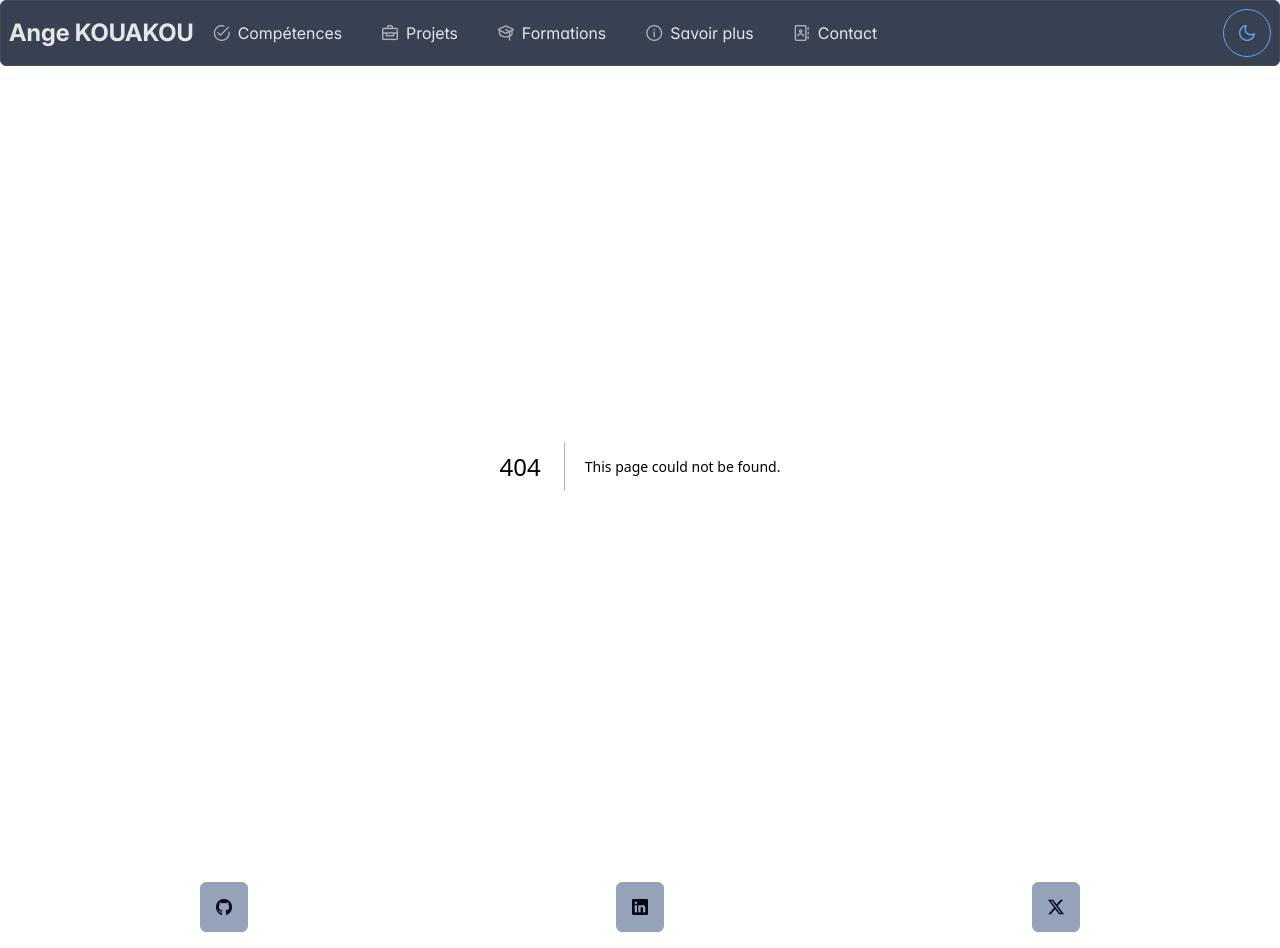
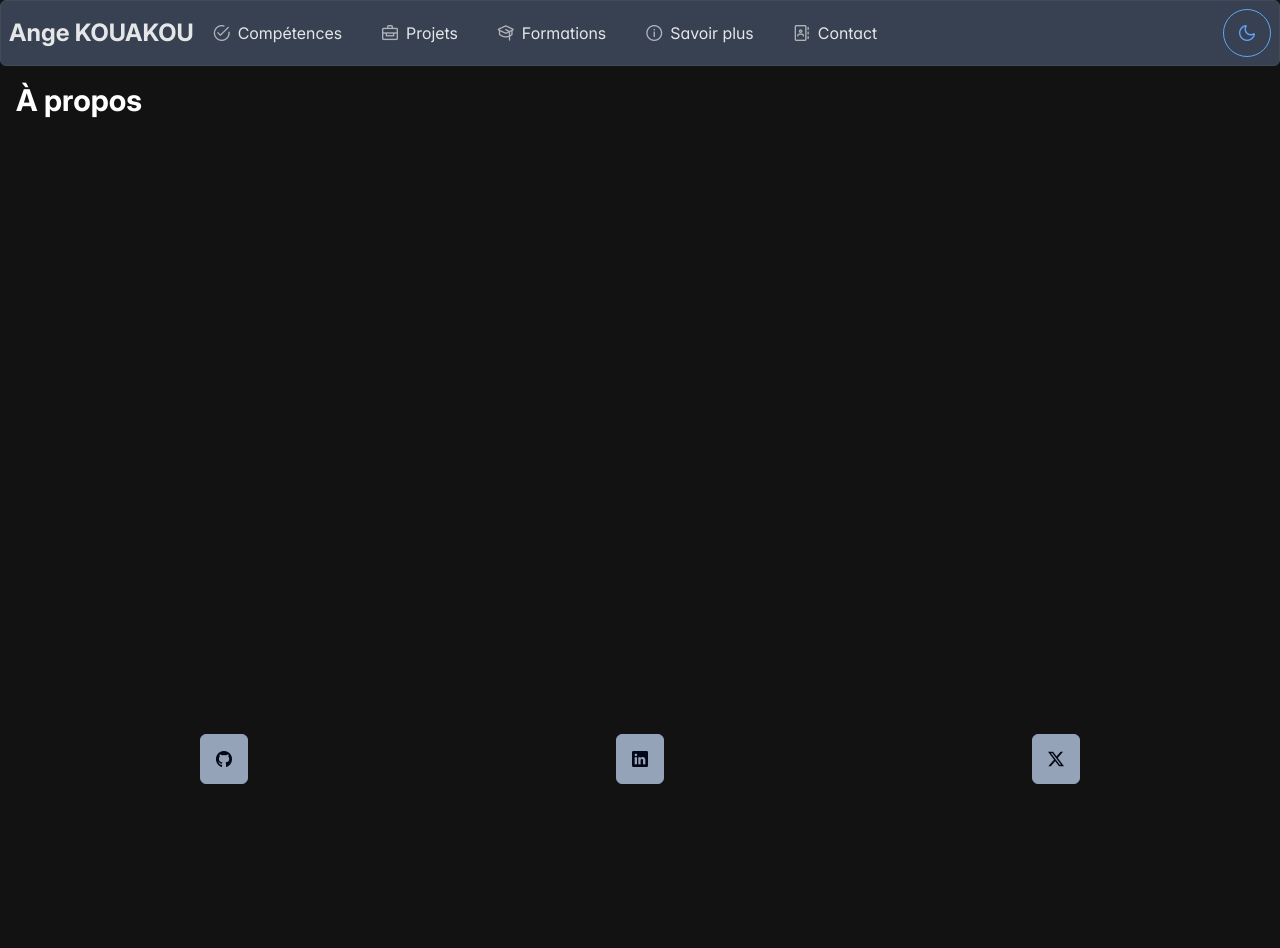
Before and after one commit to Ange230700/ultime-portfolio, a Next.js app: page /about in a window 1280 px wide. Before the commit this address had no page. After the commit the page ends 800 px from the top, so only its background shows below. Built offline with nearby package versions, Linux system fonts and the light colour scheme.

Commit message:
feat: 🎸  implement the rest of the pages

```diff
--- /dev/null
+++ b/src/app/about/page.tsx
@@ -0,0 +1,11 @@
+// src\app\about\page.tsx
+
+"use client";
+
+export default function AboutPage() {
+  return (
+    <div className="flex flex-1 flex-col p-4">
+      <h1 className="mb-4 text-3xl font-bold">À propos</h1>
+    </div>
+  );
+}
--- /dev/null
+++ b/src/app/contact/page.tsx
@@ -0,0 +1,11 @@
+// src\app\contact\page.tsx
+
+"use client";
+
+export default function ContactPage() {
+  return (
+    <div className="flex flex-1 flex-col p-4">
+      <h1 className="mb-4 text-3xl font-bold">Contact</h1>
+    </div>
+  );
+}
--- a/src/app/education/page.tsx
+++ b/src/app/education/page.tsx
@@ -1 +1,11 @@
 // src\app\education\page.tsx
+
+"use client";
+
+export default function EducationPage() {
+  return (
+    <div className="flex flex-1 flex-col p-4">
+      <h1 className="mb-4 text-3xl font-bold">Formations</h1>
+    </div>
+  );
+}
```
